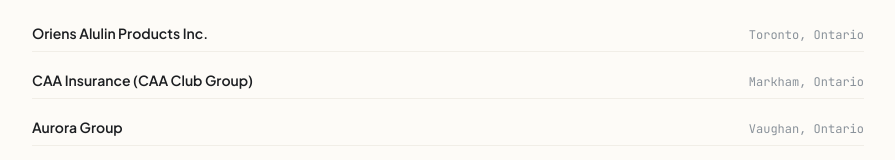
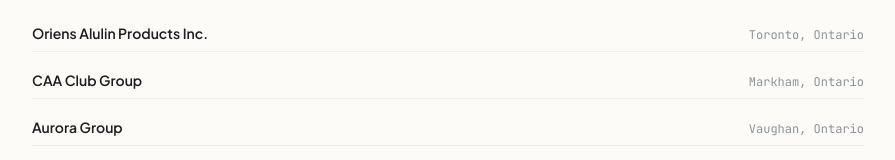
Before and after one commit to sophiexuxlx-source/sophie-portfolio, an Astro site: page / in a window 1280 px wide. Shown: the part 601-761 px from the top of the page, without its empty margins (192-1087 px from the left). Built offline with nearby package versions, Linux system fonts and the light colour scheme; Astro itself is replaced by a stand-in of ours.

Commit message:
fix: update company name from CAA Insurance (CAA Club Group) to CAA Club Group across all pages and 3D room modals

```diff
--- a/src/components/MorningRainGarden.astro
+++ b/src/components/MorningRainGarden.astro
@@ -923,7 +923,7 @@ const isZh = lang === 'zh';
             <span class="text-xs font-mono text-stone-500">安大略省多伦多</span>
           </div>
           <div class="flex justify-between py-2 border-b border-stone-200 dark:border-stone-700">
-            <strong class="text-stone-900 dark:text-white">CAA Insurance (CAA Club Group)</strong>
+            <strong class="text-stone-900 dark:text-white">CAA Club Group</strong>
             <span class="text-xs font-mono text-stone-500">安大略省万锦</span>
           </div>
           <div class="flex justify-between py-2 border-b border-stone-200 dark:border-stone-700">
@@ -1067,7 +1067,7 @@ const isZh = lang === 'zh';
             <span class="text-xs font-mono text-stone-500">Toronto, Ontario</span>
           </div>
           <div class="flex justify-between py-2 border-b border-stone-200 dark:border-stone-700">
-            <strong class="text-stone-900 dark:text-white">CAA Insurance (CAA Club Group)</strong>
+            <strong class="text-stone-900 dark:text-white">CAA Club Group</strong>
             <span class="text-xs font-mono text-stone-500">Markham, Ontario</span>
           </div>
           <div class="flex justify-between py-2 border-b border-stone-200 dark:border-stone-700">
--- a/src/pages/index.astro
+++ b/src/pages/index.astro
@@ -13,7 +13,7 @@ const navLinks = [
 
 const workList = [
   { company: 'Oriens Alulin Products Inc.', location: 'Toronto, Ontario' },
-  { company: 'CAA Insurance (CAA Club Group)', location: 'Markham, Ontario' },
+  { company: 'CAA Club Group', location: 'Markham, Ontario' },
   { company: 'Aurora Group', location: 'Vaughan, Ontario' },
   { company: 'Toronto Auto Group', location: 'Toronto, Ontario' },
   { company: 'Teva Canada', location: 'Toronto, Ontario' },
--- a/src/pages/zh.astro
+++ b/src/pages/zh.astro
@@ -13,7 +13,7 @@ const navLinks = [
 
 const workList = [
   { company: 'Oriens Alulin Products Inc.', location: '安大略省多伦多' },
-  { company: 'CAA Insurance (CAA Club Group)', location: '安大略省万锦' },
+  { company: 'CAA Club Group', location: '安大略省万锦' },
   { company: 'Aurora Group', location: '安大略省旺市' },
   { company: 'Toronto Auto Group', location: '安大略省多伦多' },
   { company: 'Teva Canada', location: '安大略省多伦多' },
```
